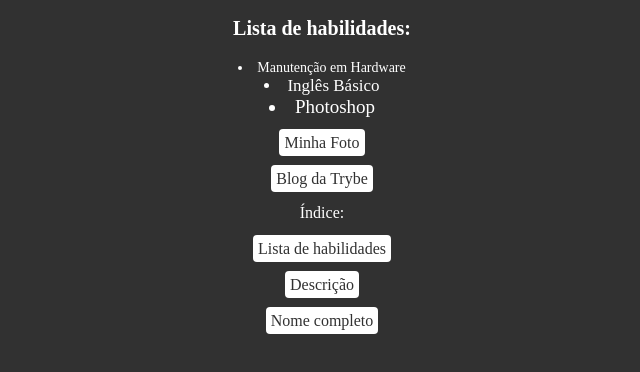
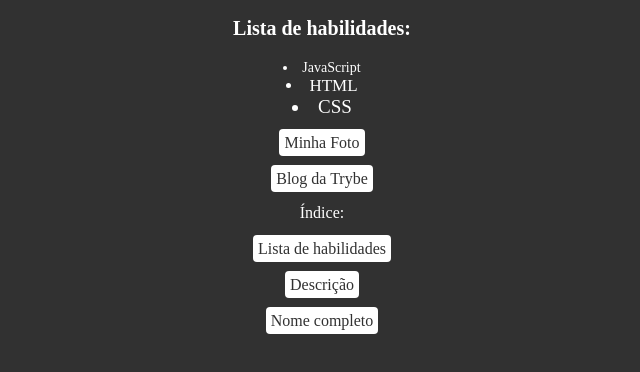
Before and after one commit to jpoliveiramateus/jpoliveiramateus.github.io, a plain HTML site: page index.html in a window 1280 px wide. Shown: the part 266-638 px from the top of the page, without its empty margins (318-958 px from the left). Drawn offline with Linux system fonts and the light colour scheme.

Commit message:
Alterando habilidades

```diff
--- a/index.html
+++ b/index.html
@@ -18,9 +18,9 @@
     <p id="nomelista"><strong>Lista de habilidades:</strong></p>
 
     <al id="lista">
-        <li class="elemento1">Manutenção em Hardware</li>
-        <li class="elemento2">Inglês Básico</li>
-        <li class="elemento3">Photoshop</li>
+        <li class="elemento1">JavaScript</li>
+        <li class="elemento2">HTML</li>
+        <li class="elemento3">CSS</li>
     </al>
 
     <p>
```
